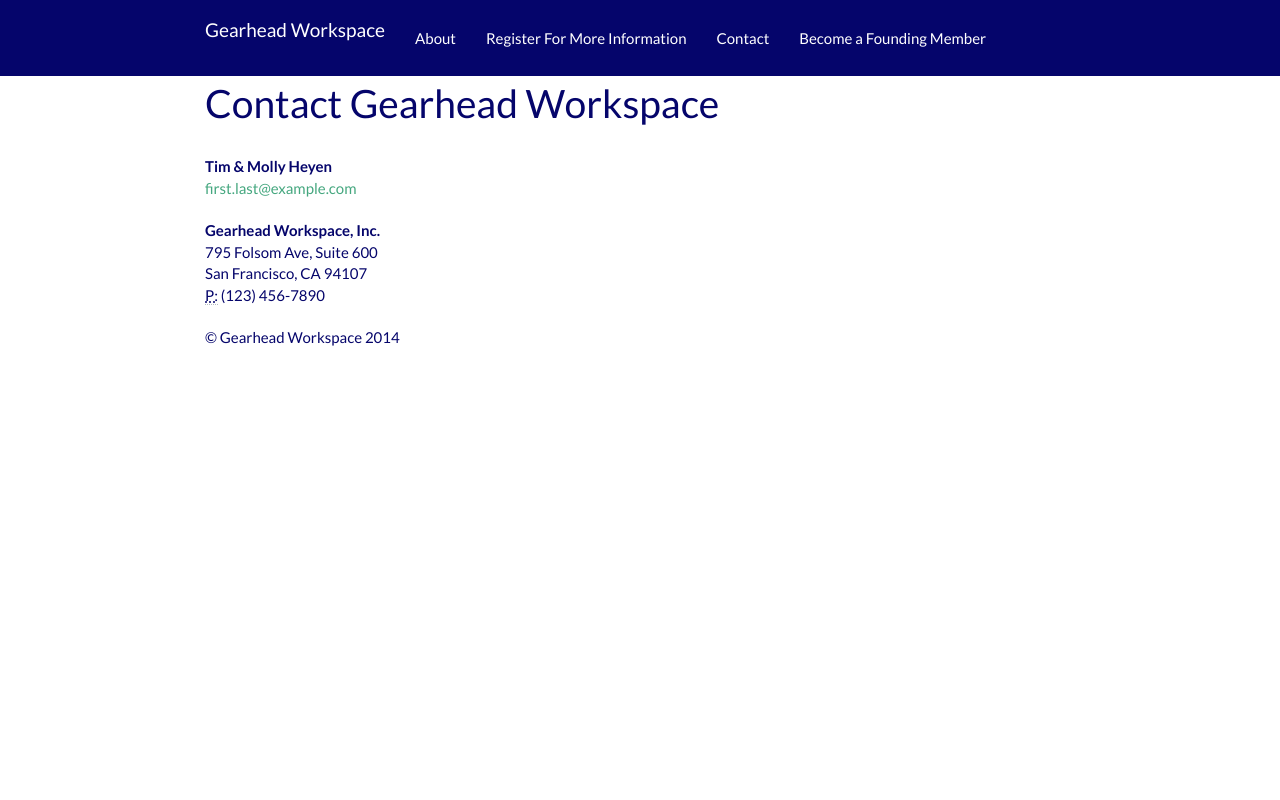
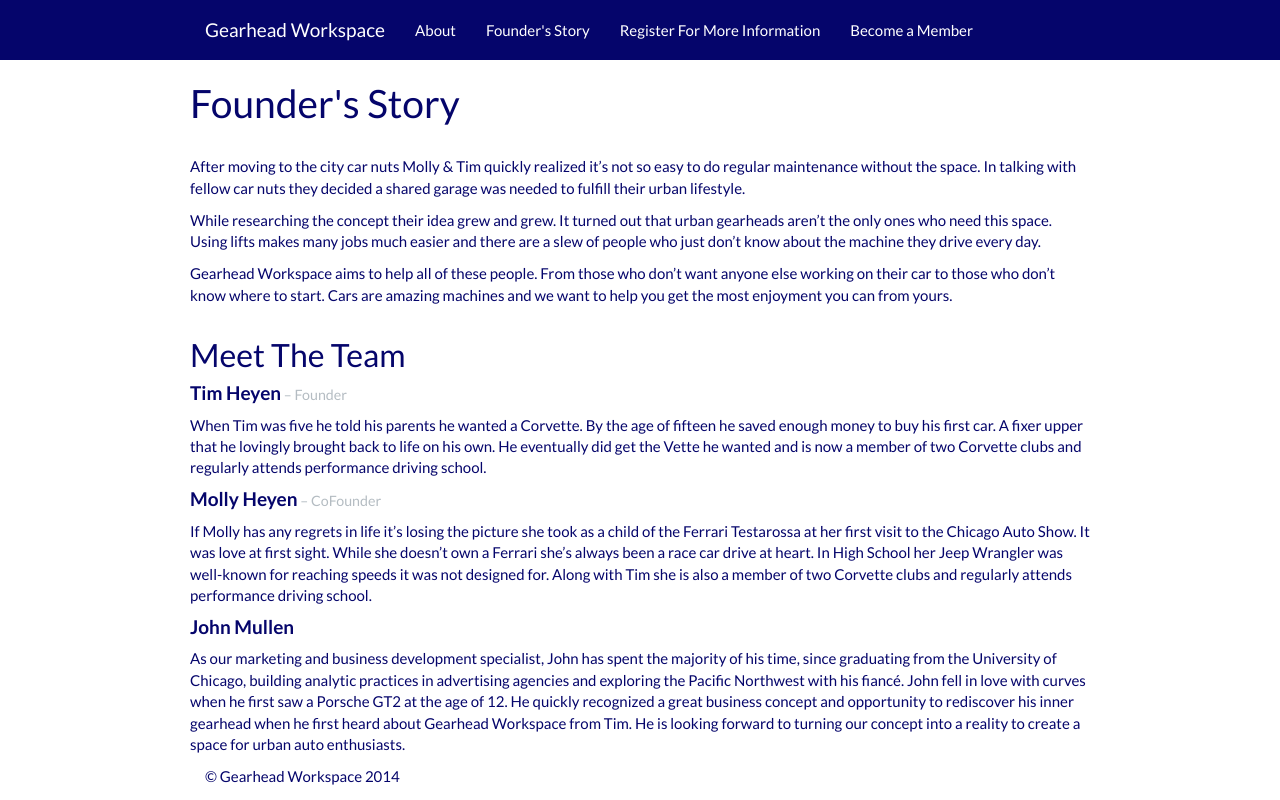
Before and after one commit to GearheadWorkspace/gearheadworkspace, a Django app: page /contact/ in a window 1280 px wide. Run offline with Django 3.2, Linux system fonts and the light colour scheme; some libraries are stand-ins or nearby versions.

Commit message:
Updated contact with founders story

```diff
--- a/static/css/main.css
+++ b/static/css/main.css
@@ -25,6 +25,10 @@
   }
 }
 
-li {
+.main li {
 	padding: 8px 0;
 }
+
+.founders h4 {
+	font-weight: bold;
+}
--- a/templates/base.html
+++ b/templates/base.html
@@ -40,13 +40,13 @@
             <a href="{% url 'about' %}">About</a>
           </li>
           <li>
+            <a href="{% url 'contact' %}">Founder's Story</a>
+          </li>
+          <li>
             <a href="">Register For More Information</a>
           </li>
           <li>
-            <a href="{% url 'contact' %}">Contact</a>
-          </li>
-          <li>
-            <a href="">Become a Founding Member</a>
+            <a href="">Become a Member</a>
           </li>
         </ul>
 
--- a/templates/contact.html
+++ b/templates/contact.html
@@ -3,18 +3,40 @@
 
 {% block content %}
 
-<h1 class="page-header"> Contact Gearhead Workspace</h1>
+<div class="row founders">
 
-<address>
-  <strong>Tim & Molly Heyen</strong><br>
-  <a href="mailto:#">first.last@example.com</a>
-</address>
+	<h1 class="page-header">Founder's Story</h1>
 
-<address>
-  <strong>Gearhead Workspace, Inc.</strong><br>
-  795 Folsom Ave, Suite 600<br>
-  San Francisco, CA 94107<br>
-  <abbr title="Phone">P:</abbr> (123) 456-7890
-</address>
+	<p>
+		After moving to the city car nuts Molly & Tim quickly realized it’s not so easy to do regular maintenance without the space. In talking with fellow car nuts they decided a shared garage was needed to fulfill their urban lifestyle.
+	</p>
+	<p>
+		While researching the concept their idea grew and grew. It turned out that urban gearheads aren’t the only ones who need this space. Using lifts makes many jobs much easier and there are a slew of people who just don’t know about the machine they drive every day.
+	</p>
+	<p>
+		Gearhead Workspace aims to help all of these people. From those who don’t want anyone else working on their car to those who don’t know where to start. Cars are amazing machines and we want to help you get the most enjoyment you can from yours.
+	</p>
+</div>
+
+<div class="row founders">
+	<h2>Meet The Team</h2>
+
+	<h4>Tim Heyen<small> – Founder</small></h4>
+
+	<p>
+		When Tim was five he told his parents he wanted a Corvette. By the age of fifteen he saved enough money to buy his first car. A fixer upper that he lovingly brought back to life on his own. He eventually did get the Vette he wanted and is now a member of two Corvette clubs and regularly attends performance driving school.
+	</p>
+
+	<h4>Molly Heyen<small> – CoFounder</small></h4>
+	<p>
+		If Molly has any regrets in life it’s losing the picture she took as a child of the Ferrari Testarossa at her first visit to the Chicago Auto Show. It was love at first sight. While she doesn’t own a Ferrari she’s always been a race car drive at heart. In High School her Jeep Wrangler was well-known for reaching speeds it was not designed for. Along with Tim she is also a member of two Corvette clubs and regularly attends performance driving school.
+	</p>
+
+
+	<h4>John Mullen</h4>
+	<p>
+		As our marketing and business development specialist, John has spent the majority of his time, since graduating from the University of Chicago, building analytic practices in advertising agencies and exploring the Pacific Northwest with his fiancé. John fell in love with curves when he first saw a Porsche GT2 at the age of 12. He quickly recognized a great business concept and opportunity to rediscover his inner gearhead when he first heard about Gearhead Workspace from Tim. He is looking forward to turning our concept into a reality to create a space for urban auto enthusiasts.
+	</p>
+</div>
 
 {% endblock %}
--- a/templates/index.html
+++ b/templates/index.html
@@ -3,7 +3,7 @@
 
 {% block content %}
 
-  <div class="jumbotron">
+  <div class="row jumbotron">
     <h1>
       <img src="{% static 'img/logo2.gif' %}" class="img-responsive" alt="Gearhead Workspace"/>
     </h1>
@@ -20,7 +20,9 @@
     <p class="lead">
       Gearhead Workspace offers the lifts & tools you need to perform work on your own car or motorcycle. Work by yourself, alongside a mechanic, or just watch our mechanic do the work for you. Unveiling the mysteries of autos is what Gearhead Workspace is in business to do.
     </p>
+  </div>
 
+  <div class="row">
     <div class="well">
       <p>Sign up for our newsletter for more information.</p>
       <form role="form">
```
Also changed, not shown: templates/about.html (+15 -29 lines), static/img/floorplan.jpg (added).
